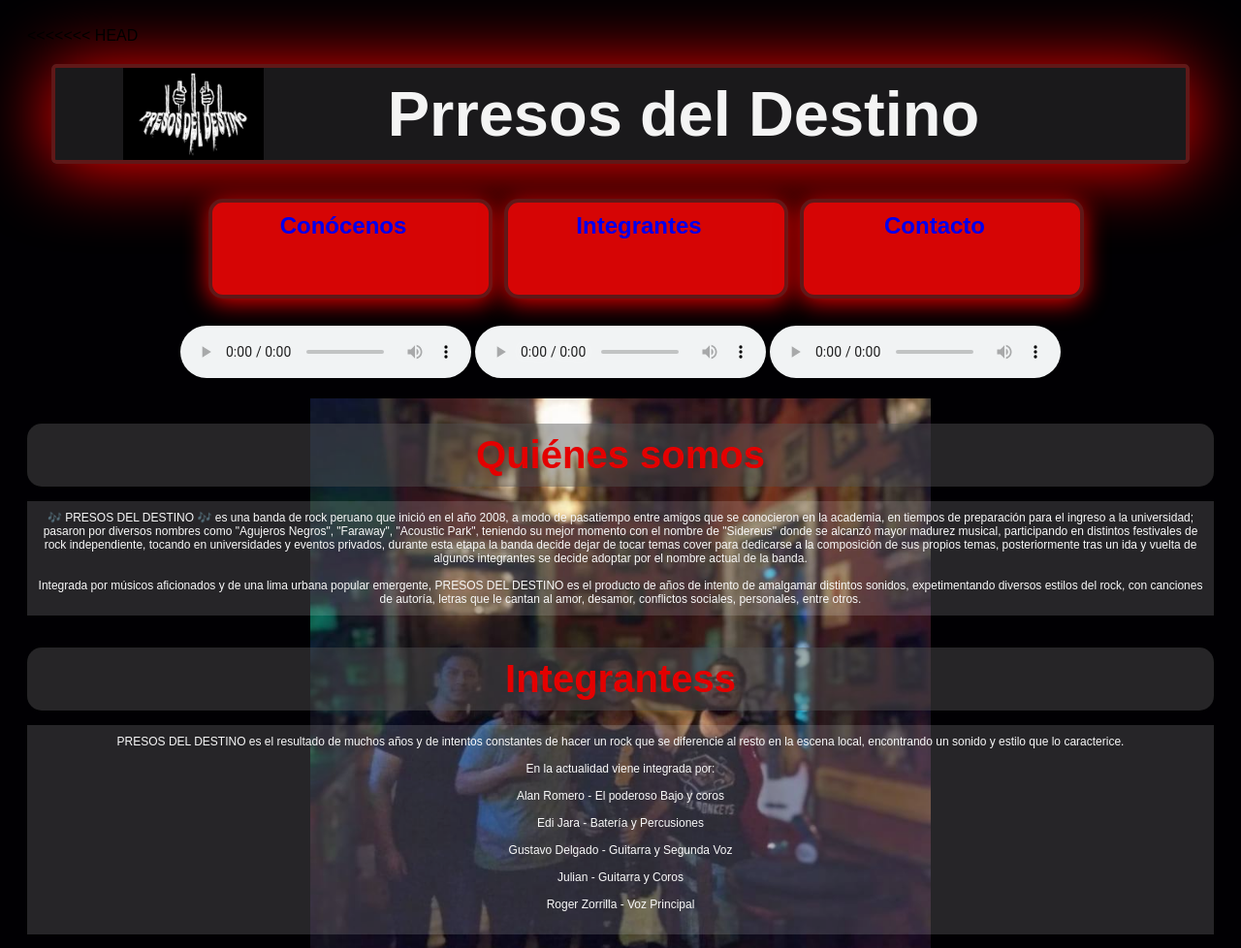
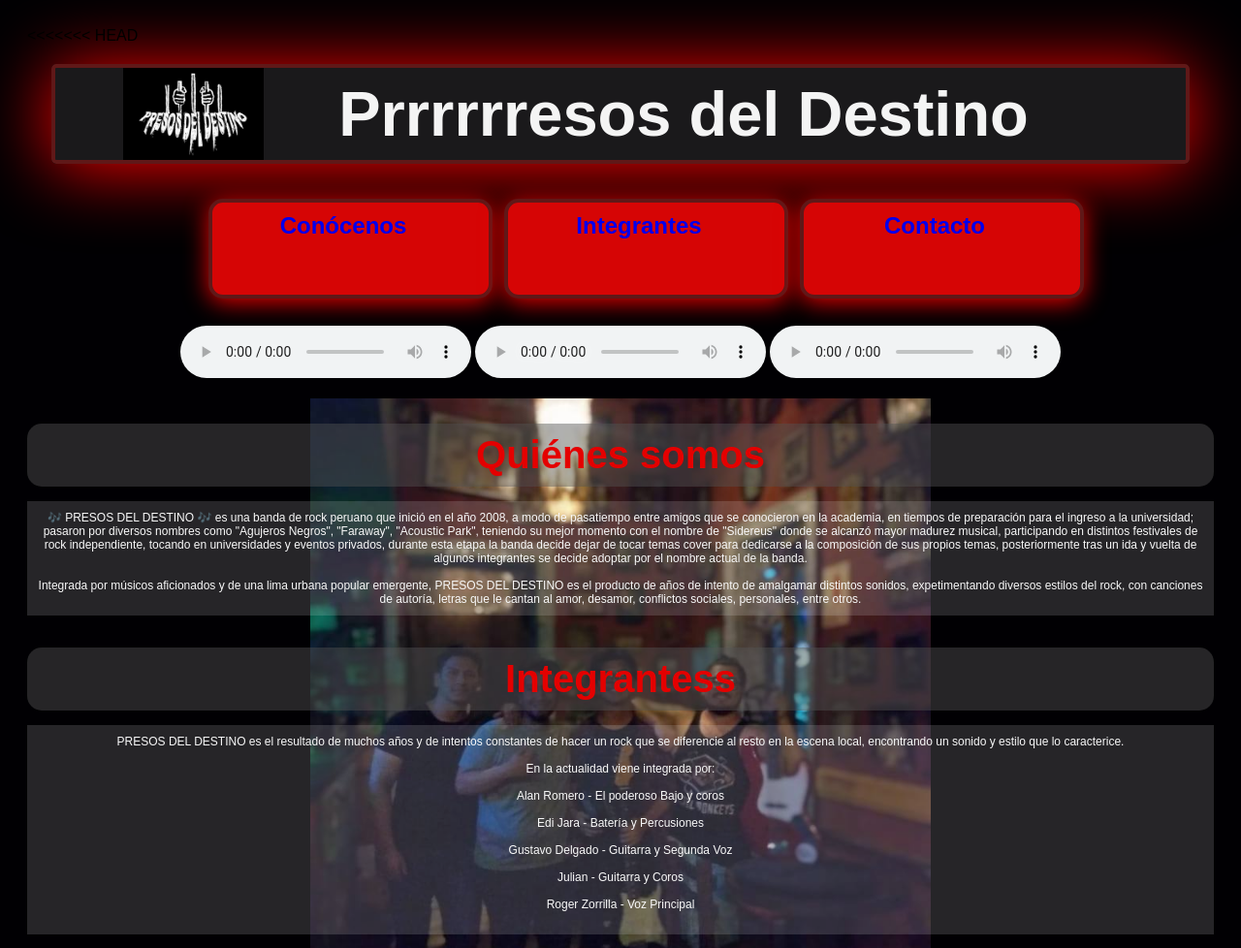
Before and after one commit to Aludafmi/PresosDelDestino, a plain HTML site: page index.html in a window 1280 px wide. Shown: the top 978 px of the page at 97% size. Drawn offline with Linux system fonts and the light colour scheme.

Commit message:
Update index.html

```diff
--- a/index.html
+++ b/index.html
@@ -13,7 +13,7 @@
 
 <body>
     <header>
-        <h1 class="titulo">Prresos del Destino   </h1>
+        <h1 class="titulo">Prrrrrresos del Destino   </h1>
         <nav>
             <ul>
                 <li><a href="#about">Conócenos</a></li>
```
